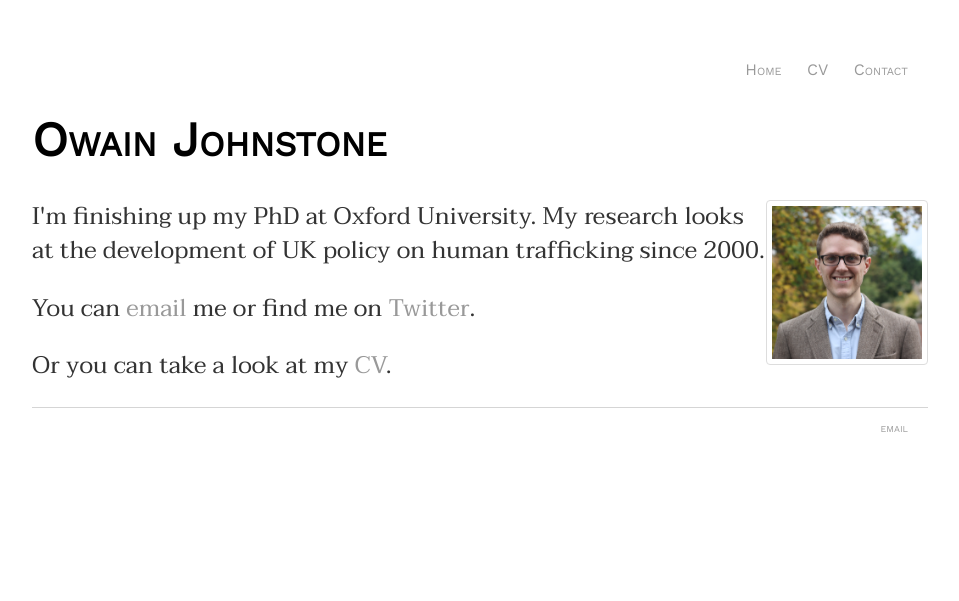
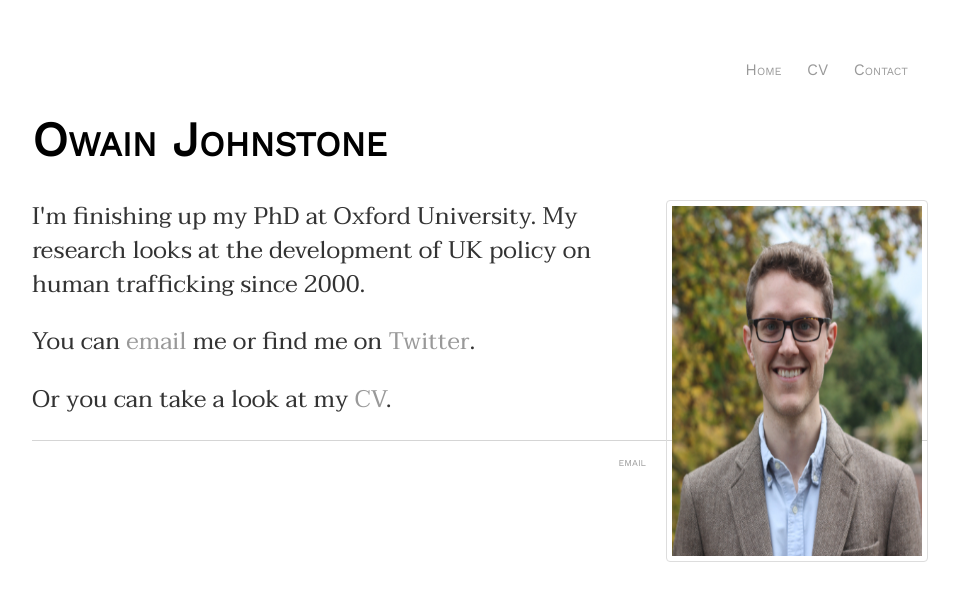
Before and after one commit to owainjohnstone/owainjohnstone.github.io, a Jekyll site: the page built from index.html, in a window 1280 px wide. Shown: the top 601 px of the page, without its empty margins (160-1119 px from the left). Built offline with Jekyll 4.4.1, drawn with Linux system fonts in a browser that asks for light colours.

Commit message:
Update main.css
picture dimensions

```diff
--- a/css/main.css
+++ b/css/main.css
@@ -49,5 +49,6 @@ img {
     border: 1px solid #ddd;
     border-radius: 4px;
     padding: 5px;
-    width: 150px;
+    width: 250px;
+    height: 350px;
 }
```
